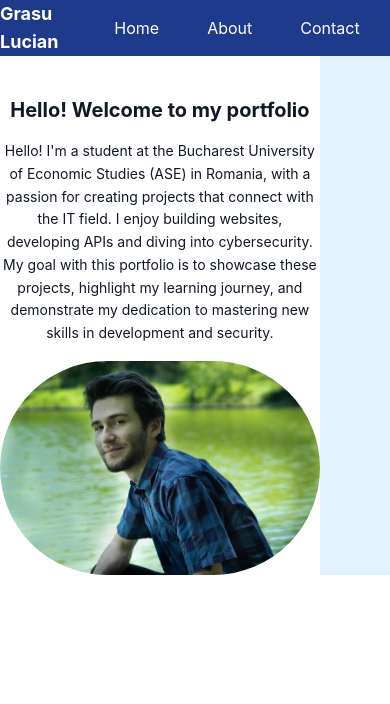
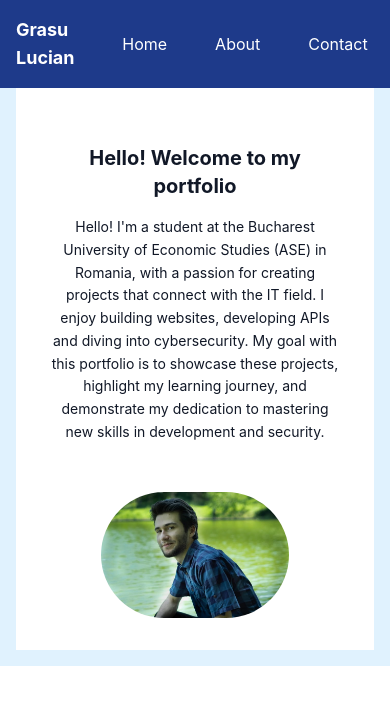
Before and after one commit to Grasu-Lucian/My_Portofolio, a React (Create React App) app in the folder my-portfolio/: page / in a window 390 px wide. Shown: the top 704 px of the page. Built offline with nearby package versions, Linux system fonts and the light colour scheme.

Commit message:
Refactor AboutMe styles for improved responsiveness and padding adjustments

```diff
--- a/my-portfolio/src/AboutMe.css
+++ b/my-portfolio/src/AboutMe.css
@@ -28,6 +28,7 @@
 }
 
 /* Additional styles for smaller screens */
+
 @media (max-width: 480px) {
   .about-me {
     @apply h-auto;
@@ -41,10 +42,15 @@
     @apply mt-8;
   }
   .p-4 {
-    padding: 0;
+    padding: 1rem;
   }
-  .about-me {
+
+  .about-me-image {
     width: 82%;
-
   }
 }
+@media (max-width: 770px) {
+    .about-me-image img{
+        width: 80%;
+    }
+    }
--- a/my-portfolio/src/App.css
+++ b/my-portfolio/src/App.css
@@ -42,8 +42,3 @@ body{
 }
 
 /* Hide margin on small screens */
-@media (max-width: 480px) {
-  .p-4 {
-    padding: 0;
-  }
-}
```
Also changed, not shown: my-portfolio/src/index.css (line endings or trailing spaces).
